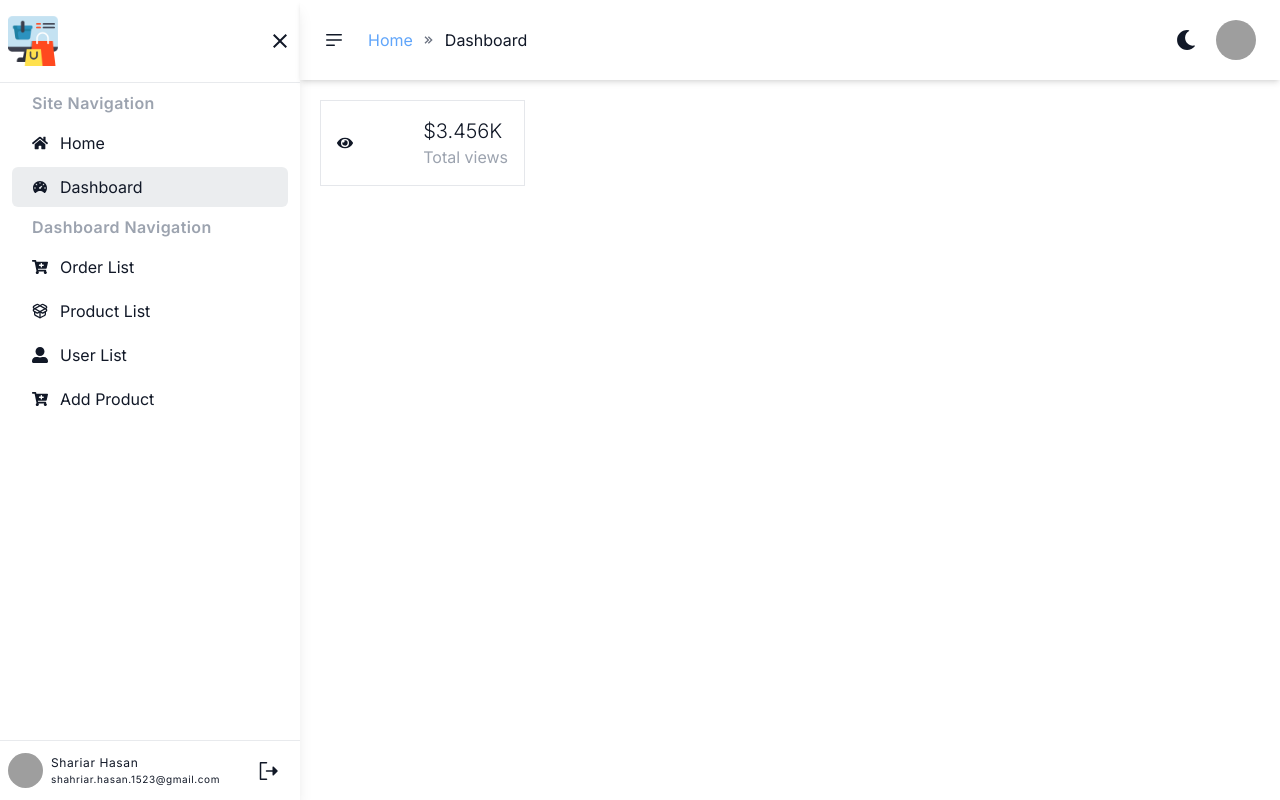
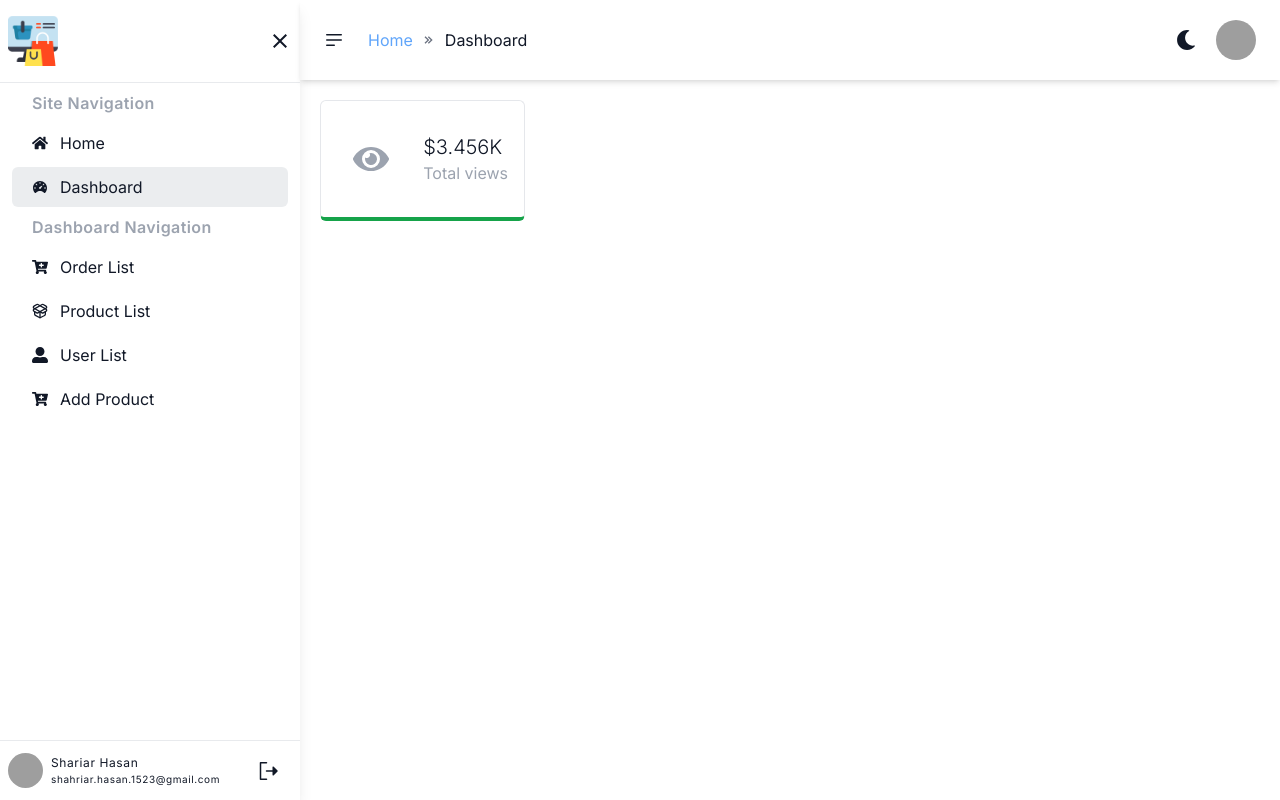
Before and after one commit to Shariar-Hasan/Next-Commerce, a Next.js app: page /dashboard in a window 1280 px wide. Built offline with nearby package versions, Linux system fonts and the light colour scheme; grey boxes are pictures that could not be loaded.

Commit message:
ready for deploy

```diff
--- a/app/(Dashboard )/dashboard/page.jsx
+++ b/app/(Dashboard )/dashboard/page.jsx
@@ -6,8 +6,8 @@ const page = () => {
     <div className='container mx-auto'>
       <div className="p-4 md:p-5">
         <div className="grid md:grid-cols-4 grid-cols-2 gap-10">
-          <div className='flex justify-between items-center p-4 border '>
-            <div>
+          <div className='flex justify-between items-center px-4 py-8 rounded-md border-b-4 border-b-green-600 border'>
+            <div className='text-4xl px-4 text-gray-400'>
               <FaEye />
             </div>
             <div>
```
